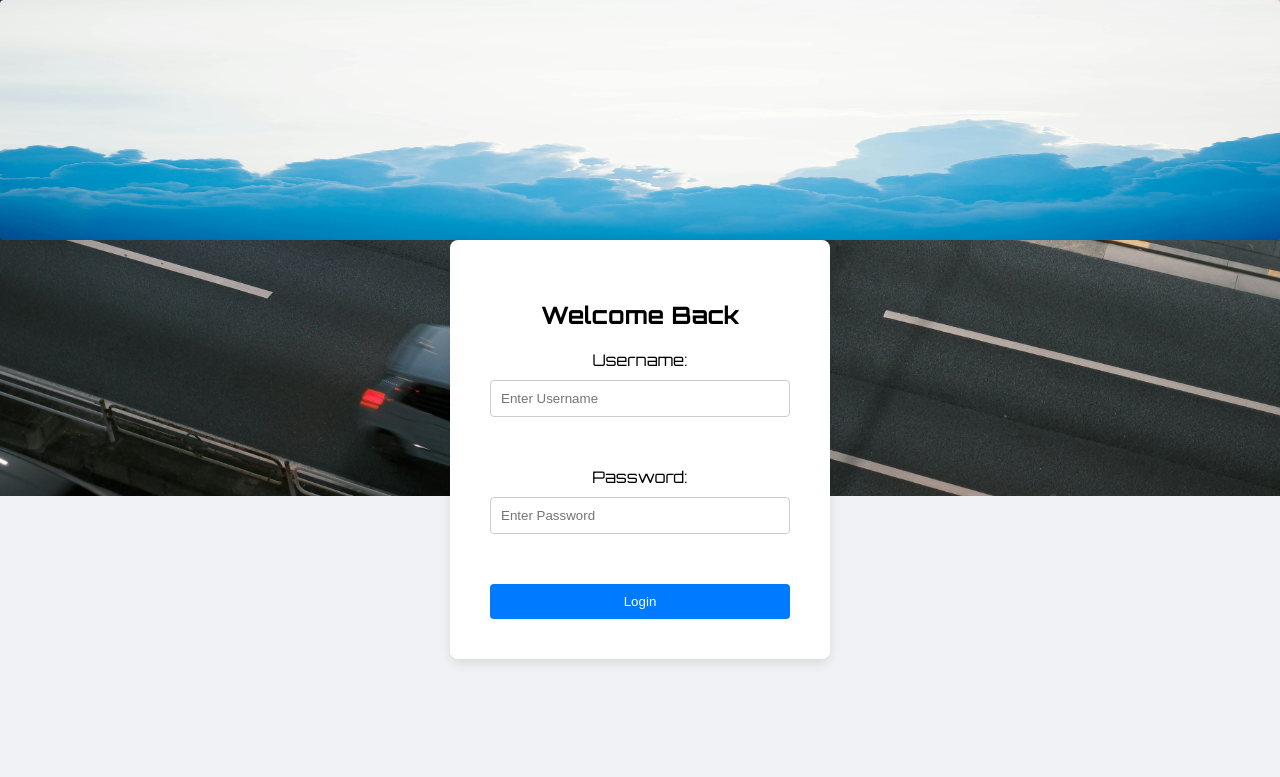
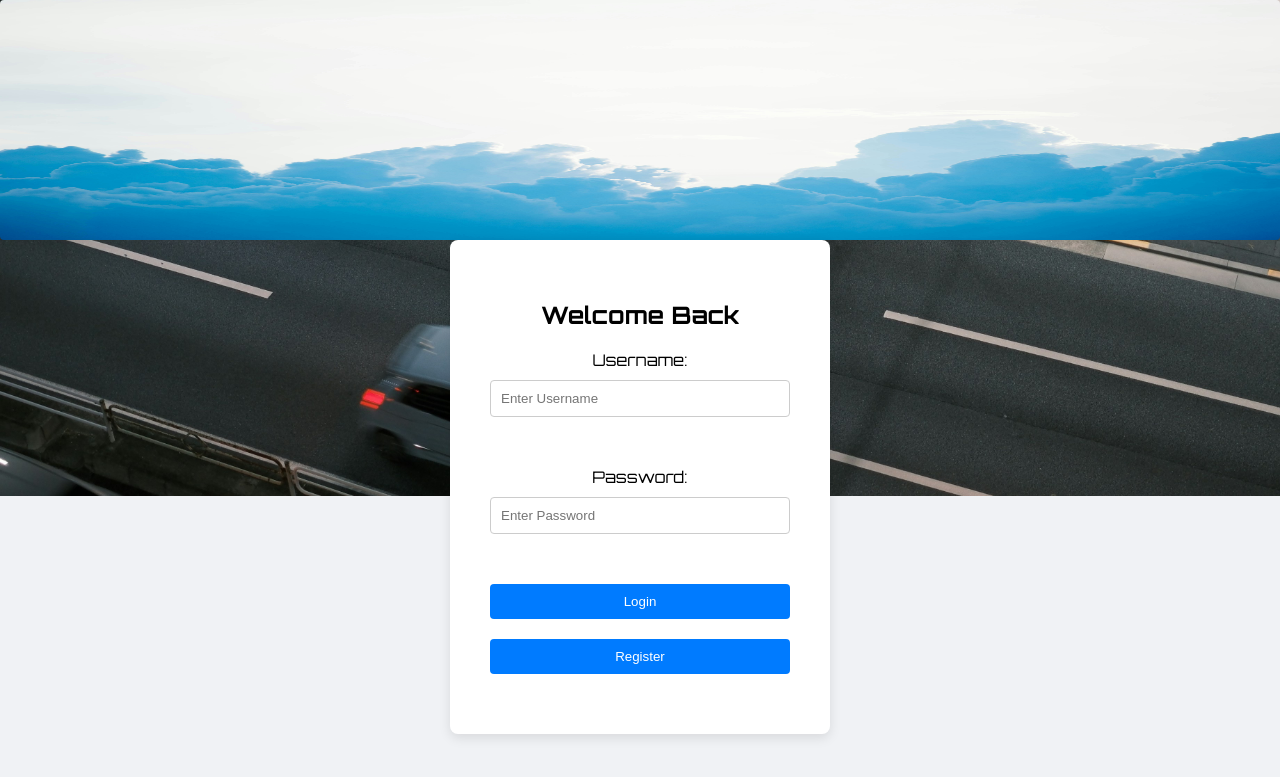
Before and after one commit to Spulp45/cisc4900, a Flask app: page /login in a window 1280 px wide. Shown: the top 777 px of the page. Run offline with Flask 3, Linux system fonts and the light colour scheme; parts of the project's set-up code (start-up, migrations or seed data) failed here and were passed over.

Commit message:
Add register button to login.html

```diff
--- a/templates/login.html
+++ b/templates/login.html
@@ -28,6 +28,11 @@
             <br><br>
 
             <button type="submit">Login</button>
+            <br><br>
+                <a href="/register">
+                <button type="button">Register</button>
+                </a>
+             <br><br>
         </form>
     </div>
 
```
